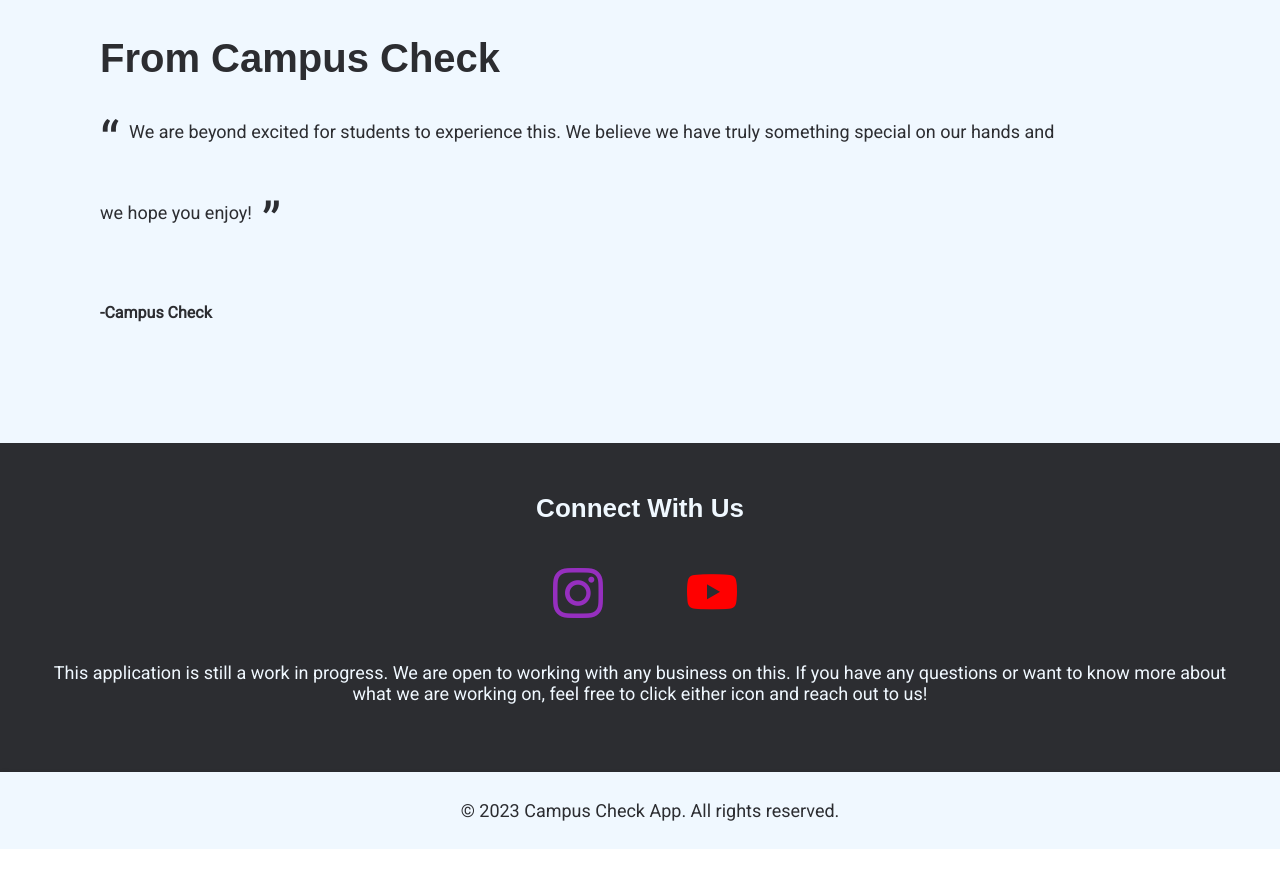
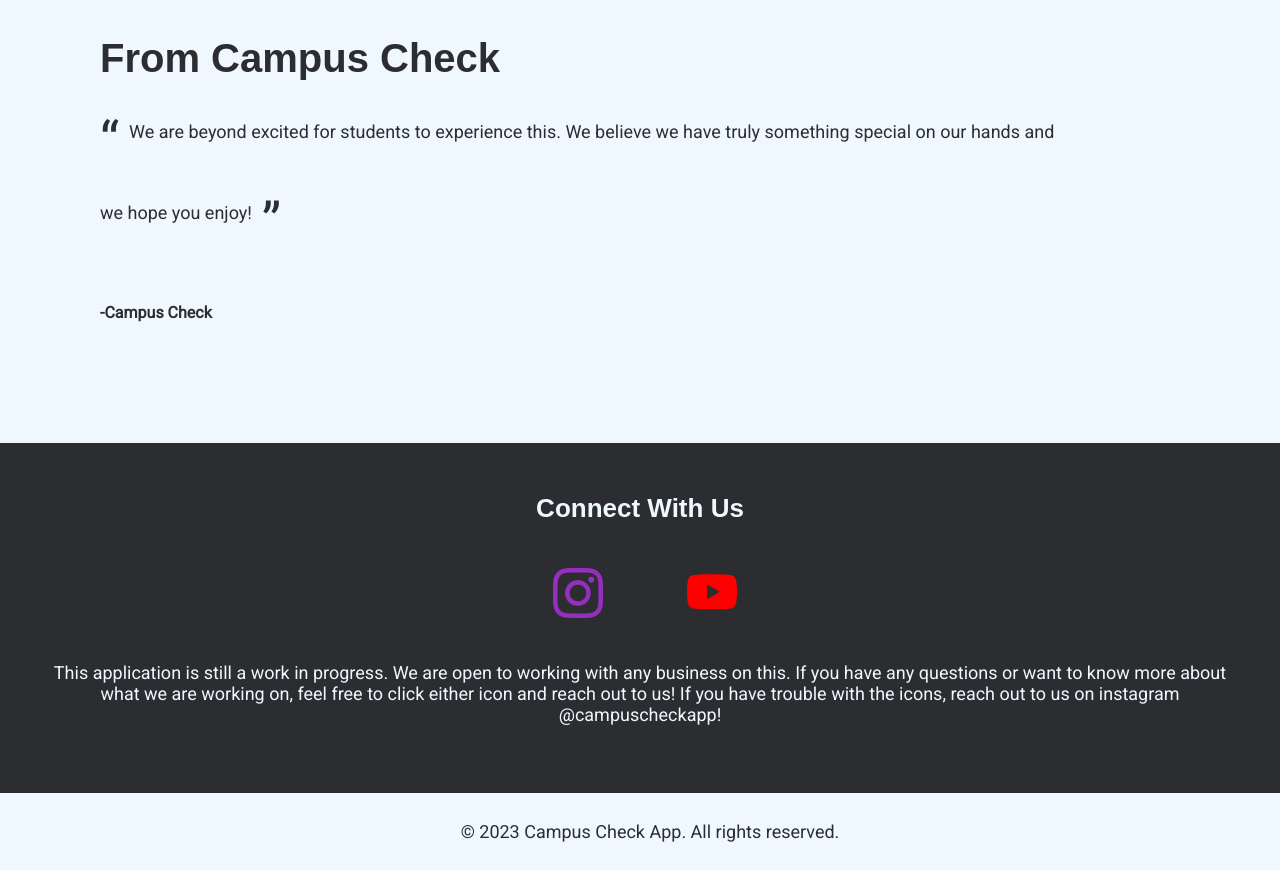
Before and after one commit to danielduggin2/Campus-Check-Site, a plain HTML site: page index.html in a window 1280 px wide. Shown: the part 1412-2282 px from the top of the page. Before the commit the page ends 2261 px from the top, so only its background shows below. Drawn offline with nearby package versions, Linux system fonts and the light colour scheme; a script that the page names is missing.

Commit message:
Contact Us Update

```diff
--- a/index.html
+++ b/index.html
@@ -135,7 +135,8 @@
           This application is still a work in progress. We are open to working
           with any business on this. If you have any questions or want to know
           more about what we are working on, feel free to click either icon and
-          reach out to us!
+          reach out to us! If you have trouble with the icons, reach out to us
+          on instagram @campuscheckapp!
         </p>
       </section>
     </main>
```
